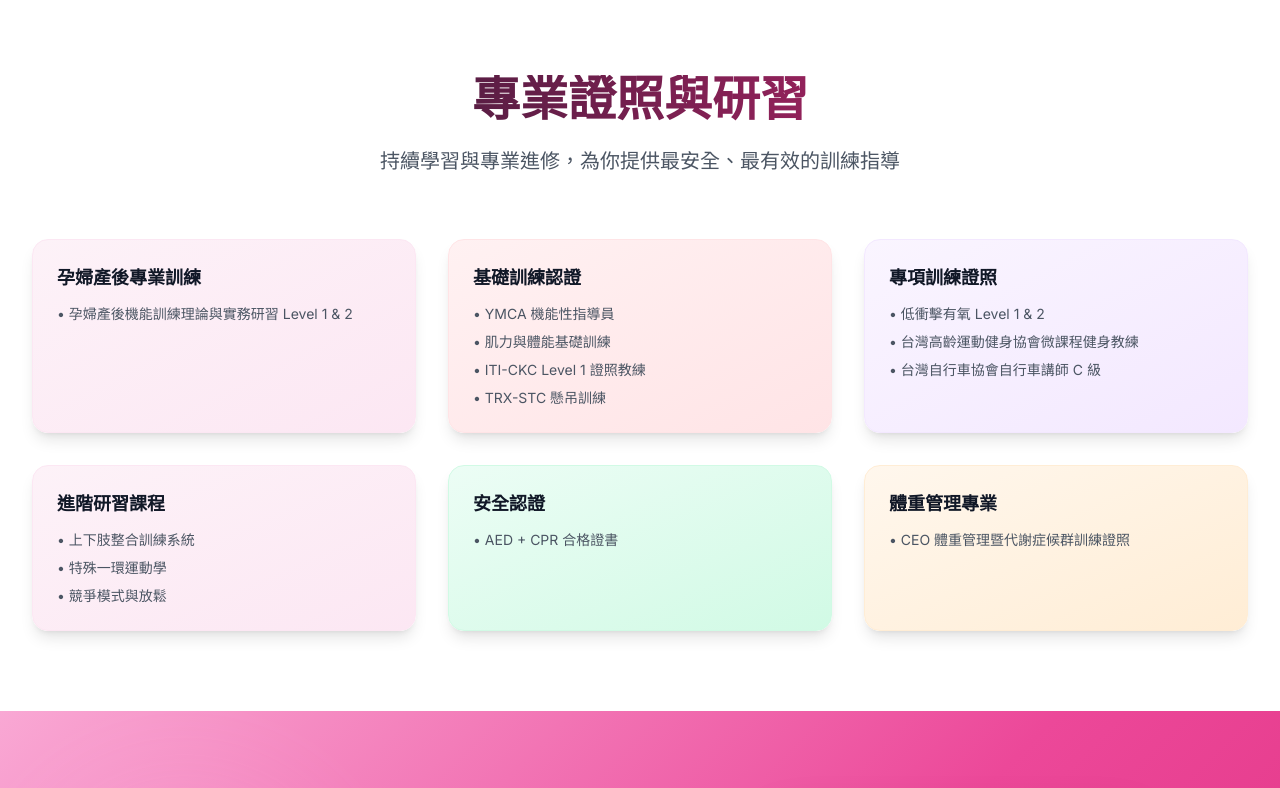
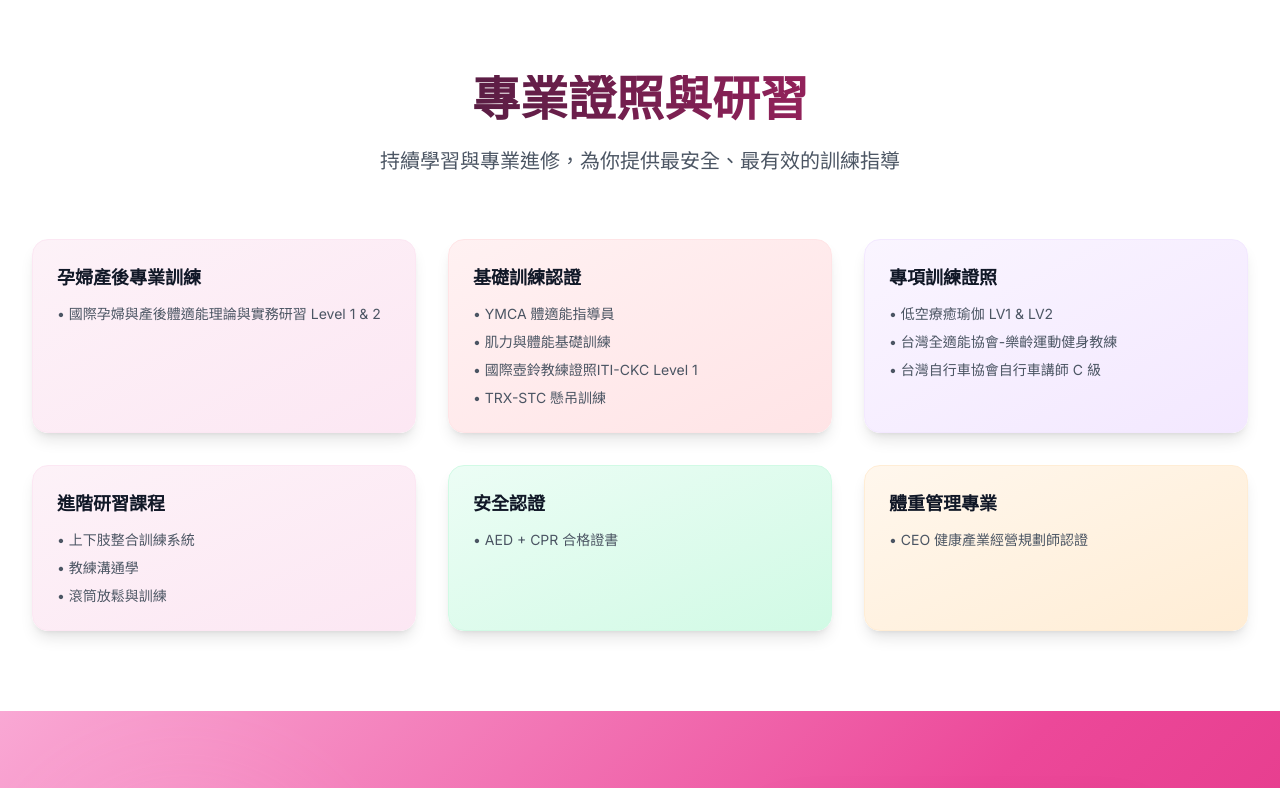
Before and after one commit to Rovibecode/coach-kelly-website, a plain HTML site: page index.html in a window 1280 px wide. Shown: the part 2644-3432 px from the top of the page. Drawn offline with nearby package versions, Linux system fonts and the light colour scheme; grey boxes are pictures that could not be loaded.

Commit message:
fix text

```diff
--- a/index.html
+++ b/index.html
@@ -279,7 +279,7 @@
                             <path stroke-linecap="round" stroke-linejoin="round" stroke-width="2" d="M3 6l3 1m0 0l-3 9a5.002 5.002 0 006.001 0M6 7l3 9M6 7l6-2m6 2l3-1m-3 1l-3 9a5.002 5.002 0 006.001 0M18 7l3 9m-3-9l-6-2m0-2v2m0 16V5m0 16H9m3 0h3"></path>
                         </svg>
                     </div>
-                    <h3 class="text-xl font-semibold text-gray-900 mb-4">減重訓練</h3>
+                    <h3 class="text-xl font-semibold text-gray-900 mb-4">體重管理</h3>
                     <p class="text-gray-600">一對一或團體指導，科學化減重方案，健康有效達成理想體重</p>
                 </div>
 
@@ -470,16 +470,16 @@
                 <div class="bg-gradient-to-br from-primary-50 to-primary-100 p-6 rounded-2xl border border-primary-100 shadow-lg hover:shadow-xl transition-all duration-300">
                     <h3 class="text-lg font-semibold text-gray-900 mb-3">孕婦產後專業訓練</h3>
                     <ul class="text-gray-600 space-y-2 text-sm">
-                        <li>• 孕婦產後機能訓練理論與實務研習 Level 1 & 2</li>
+                        <li>• 國際孕婦與產後體適能理論與實務研習 Level 1 & 2</li>
                     </ul>
                 </div>
 
                 <div class="bg-gradient-to-br from-rose-50 to-rose-100 p-6 rounded-2xl border border-rose-100 shadow-lg hover:shadow-xl transition-all duration-300">
                     <h3 class="text-lg font-semibold text-gray-900 mb-3">基礎訓練認證</h3>
                     <ul class="text-gray-600 space-y-2 text-sm">
-                        <li>• YMCA 機能性指導員</li>
+                        <li>• YMCA 體適能指導員</li>
                         <li>• 肌力與體能基礎訓練</li>
-                        <li>• ITI-CKC Level 1 證照教練</li>
+                        <li>• 國際壺鈴教練證照ITI-CKC Level 1</li>
                         <li>• TRX-STC 懸吊訓練</li>
                     </ul>
                 </div>
@@ -487,8 +487,8 @@
                 <div class="bg-gradient-to-br from-purple-50 to-purple-100 p-6 rounded-2xl border border-purple-100 shadow-lg hover:shadow-xl transition-all duration-300">
                     <h3 class="text-lg font-semibold text-gray-900 mb-3">專項訓練證照</h3>
                     <ul class="text-gray-600 space-y-2 text-sm">
-                        <li>• 低衝擊有氧 Level 1 & 2</li>
-                        <li>• 台灣高齡運動健身協會微課程健身教練</li>
+                        <li>• 低空療癒瑜伽 LV1 & LV2</li>
+                        <li>• 台灣全適能協會-樂齡運動健身教練</li>
                         <li>• 台灣自行車協會自行車講師 C 級</li>
                     </ul>
                 </div>
@@ -497,8 +497,8 @@
                     <h3 class="text-lg font-semibold text-gray-900 mb-3">進階研習課程</h3>
                     <ul class="text-gray-600 space-y-2 text-sm">
                         <li>• 上下肢整合訓練系統</li>
-                        <li>• 特殊一環運動學</li>
-                        <li>• 競爭模式與放鬆</li>
+                        <li>• 教練溝通學</li>
+                        <li>• 滾筒放鬆與訓練</li>
                     </ul>
                 </div>
 
@@ -512,7 +512,7 @@
                 <div class="bg-gradient-to-br from-orange-50 to-orange-100 p-6 rounded-2xl border border-orange-100 shadow-lg hover:shadow-xl transition-all duration-300">
                     <h3 class="text-lg font-semibold text-gray-900 mb-3">體重管理專業</h3>
                     <ul class="text-gray-600 space-y-2 text-sm">
-                        <li>• CEO 體重管理暨代謝症候群訓練證照</li>
+                        <li>• CEO 健康產業經營規劃師認證</li>
                     </ul>
                 </div>
             </div>
```
